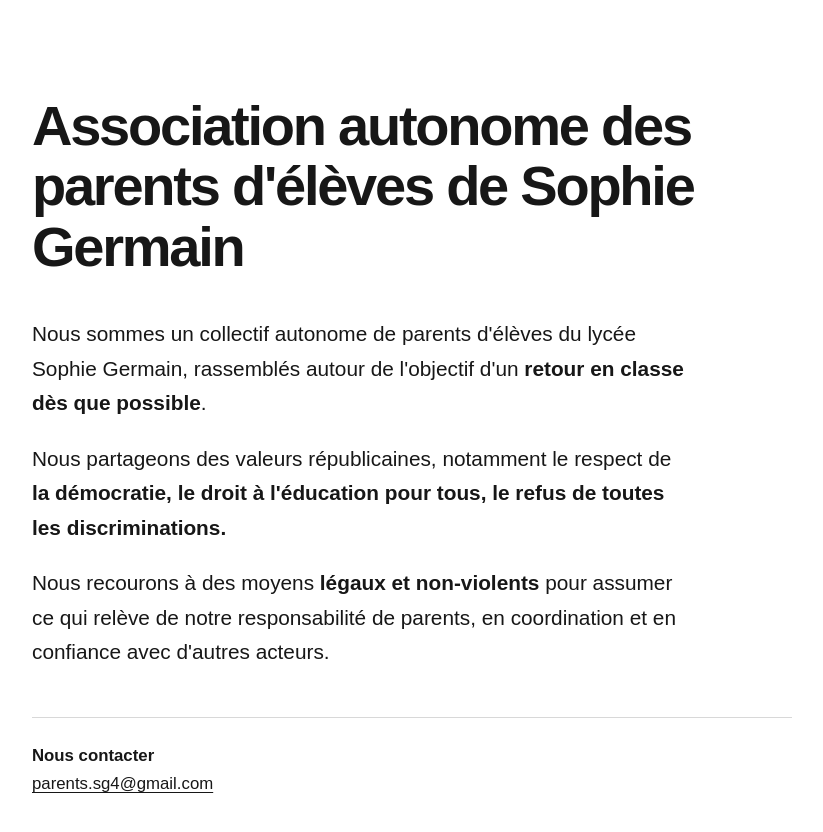
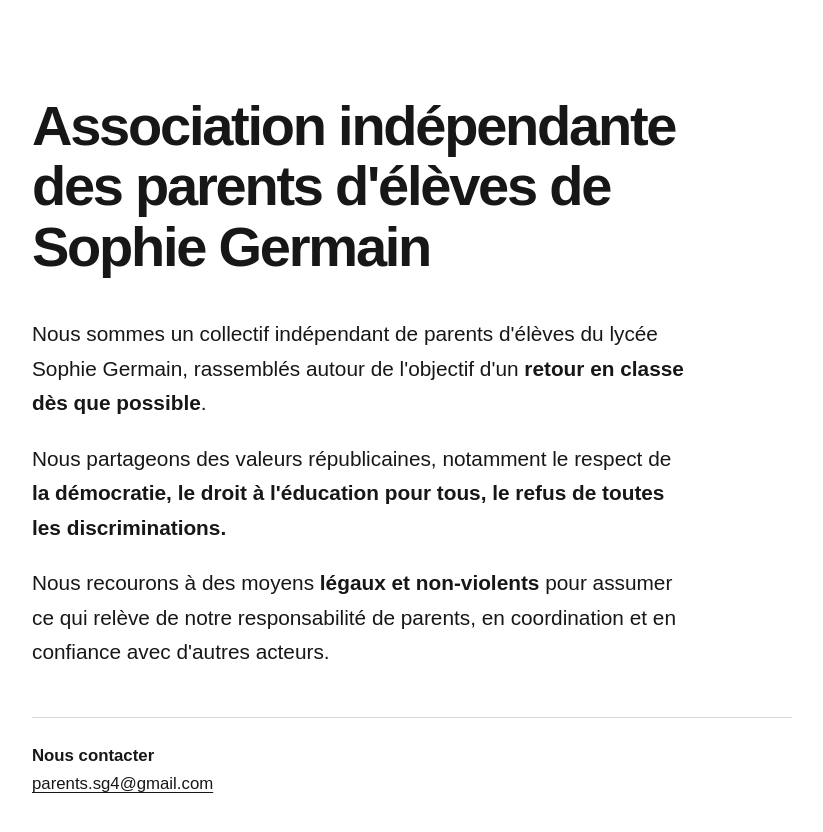
Before and after one commit to parents-sg4/parents-sg4.github.io, a plain HTML site: page index.html in a window 1280 px wide. Shown: the whole page, without its empty margins (228-1051 px from the left). Drawn offline with Linux system fonts and the light colour scheme.

Commit message:
Use independent wording

```diff
--- a/index.html
+++ b/index.html
@@ -3,9 +3,9 @@
 <head>
   <meta charset="utf-8">
   <meta name="viewport" content="width=device-width, initial-scale=1">
-  <meta name="description" content="Association autonome des parents d'élèves de Sophie Germain : notre collectif, nos objectifs et nos valeurs.">
+  <meta name="description" content="Association indépendante des parents d'élèves de Sophie Germain : notre collectif, nos objectifs et nos valeurs.">
   <meta name="theme-color" content="#ffffff">
-  <title>Association autonome des parents d'élèves de Sophie Germain</title>
+  <title>Association indépendante des parents d'élèves de Sophie Germain</title>
   <style>
     :root {
       color-scheme: light;
@@ -68,9 +68,9 @@
 </head>
 <body>
   <main>
-    <h1>Association autonome des parents d'élèves de Sophie Germain</h1>
+    <h1>Association indépendante des parents d'élèves de Sophie Germain</h1>
     <section class="presentation" aria-label="Présentation de l'association">
-      <p>Nous sommes un collectif autonome de parents d'élèves du lycée Sophie Germain, rassemblés autour de l'objectif d'un <strong>retour en classe dès que possible</strong>.</p>
+      <p>Nous sommes un collectif indépendant de parents d'élèves du lycée Sophie Germain, rassemblés autour de l'objectif d'un <strong>retour en classe dès que possible</strong>.</p>
 
       <p>Nous partageons des valeurs républicaines, notamment le respect de <strong>la démocratie, le droit à l'éducation pour tous, le refus de toutes les discriminations.</strong></p>
 
```
